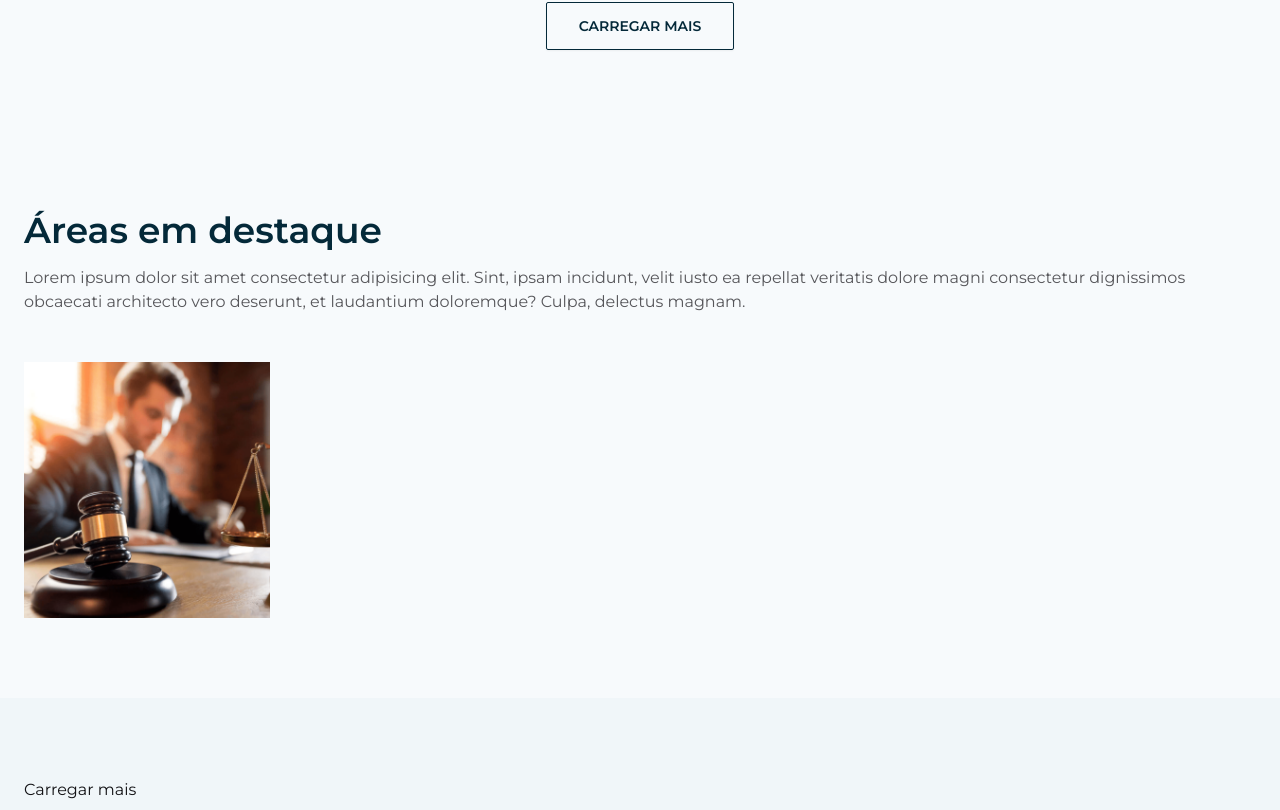
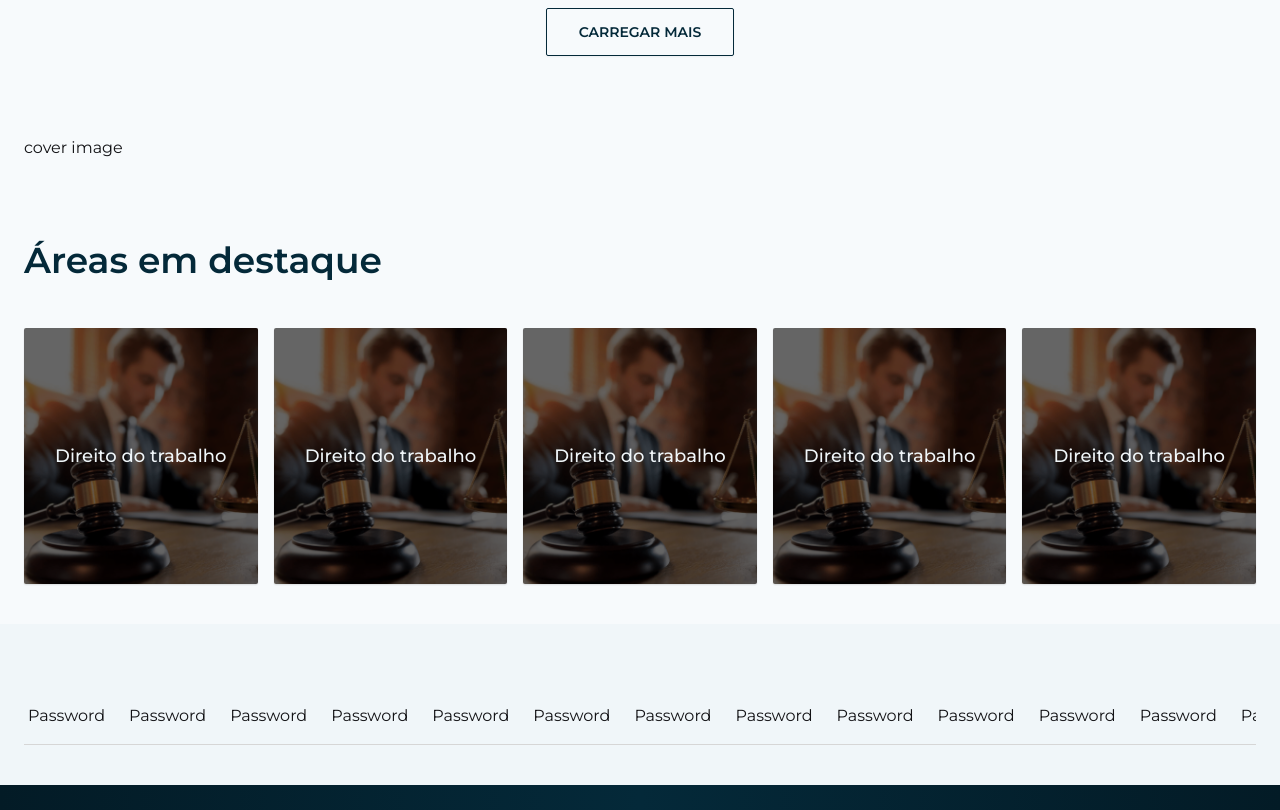
Before and after one commit to charmingruby/consulmagno-e-assis, a Next.js app: page /blog in a window 1280 px wide. Shown: the part 1490-2300 px from the top of the page. Built offline with nearby package versions, Linux system fonts and the light colour scheme.

Commit message:
posts tabs setup

```diff
--- a/package.json
+++ b/package.json
@@ -14,6 +14,8 @@
     "@apollo/experimental-nextjs-app-support": "^0.5.0",
     "@headlessui/react": "^1.7.15",
     "@hookform/resolvers": "^3.1.1",
+    "@radix-ui/react-scroll-area": "^1.0.5",
+    "@radix-ui/react-tabs": "^1.0.4",
     "@react-email/button": "0.0.11",
     "@react-email/html": "0.0.6",
     "@types/node": "20.4.5",
--- a/src/app/(public)/(routes)/advogados/components/lawyer-card.tsx
+++ b/src/app/(public)/(routes)/advogados/components/lawyer-card.tsx
@@ -26,28 +26,26 @@ interface LawyerCardProps {
 export function LayerCard(props: LawyerCardProps) {
   return (
     <Box>
-      <div className="flex flex-col">
+      <div className="flex flex-col items-center">
         {/* Foto  */}
-        <div className="grid grid-cols-2">
-          <div className="p-1 border-2 border-primary-main rounded-full w-fit">
+        <div className="p-2 border border-gray-100 rounded-full w-fit">
           <Image
             alt="foto do John"
             src={props.avatarUrl}
-              className="rounded-full h-20 w-20"
+            className="rounded-full h-40 w-40"
           />
         </div>
 
         {/* Nome, Função e descrição  */}
-          <div className="flex flex-col justify-center mt-4">
+        <div className="flex flex-col text-center mt-4">
           <strong className="text-lg">{props.name}</strong>
           <small className="text-sm font-medium text-gray-400">
             {props.role}
           </small>
         </div>
-        </div>
 
         <div className="mt-6">
-          <p className="text-sm ">{props.description}</p>
+          <p className="text-sm">{props.description}</p>
         </div>
 
         {/* Áreas */}
@@ -57,9 +55,7 @@ export function LayerCard(props: LawyerCardProps) {
           ))}
         </div>
 
-        <div className="h-px w-full bg-gray-200 my-4" />
-
-        <div className="flex flex-col  w-full gap-2 ">
+        <div className="flex flex-col w-full mt-8 gap-2 ">
           <div className="flex items-center gap-1">
             <AtSign strokeWidth={1.5} className="w-4 h-4" />
             <small>{props.emailUrl}</small>
@@ -71,7 +67,7 @@ export function LayerCard(props: LawyerCardProps) {
         </div>
 
         {/* redes sociais  */}
-        <div className="flex justify-center gap-4 text-primary-main mt-4">
+        <div className="flex justify-evenly gap-4 text-primary-main mt-4">
           <SocialMedia url={props.instagramUrl} icon={Instagram} />
           <SocialMedia url={props.linkedinUrl} icon={Linkedin} />
         </div>
--- a/src/app/(public)/(routes)/blog/components/featured-categories.tsx
+++ b/src/app/(public)/(routes)/blog/components/featured-categories.tsx
@@ -3,7 +3,27 @@ import { FeaturedCategoryItem } from './featured-category-item'
 
 export function FeaturedCategories() {
   return (
-    <div className="grid grid-cols-5">
+    <div className="grid grid-cols-5 gap-4">
+      <FeaturedCategoryItem
+        image={exampleImage}
+        name="Direito do trabalho"
+        slug="direito-do-trabalho"
+      />
+      <FeaturedCategoryItem
+        image={exampleImage}
+        name="Direito do trabalho"
+        slug="direito-do-trabalho"
+      />
+      <FeaturedCategoryItem
+        image={exampleImage}
+        name="Direito do trabalho"
+        slug="direito-do-trabalho"
+      />
+      <FeaturedCategoryItem
+        image={exampleImage}
+        name="Direito do trabalho"
+        slug="direito-do-trabalho"
+      />
       <FeaturedCategoryItem
         image={exampleImage}
         name="Direito do trabalho"
--- a/src/app/(public)/(routes)/blog/components/featured-category-item.tsx
+++ b/src/app/(public)/(routes)/blog/components/featured-category-item.tsx
@@ -14,7 +14,18 @@ export function FeaturedCategoryItem({
 }: FeaturedCategoryItemProps) {
   return (
     <Link href={`/blog/${slug}`}>
-      <Image src={image} alt={name} className="object-cover h-64" />
+      <div className="h-64 relative rounded-sm shadow-sm">
+        <Image
+          src={image}
+          alt={name}
+          className="object-cover h-64 rounded-sm shadow-sm"
+        />
+        <div className="absolute h-full w-full bg-black right-0 top-0 opacity-60 rounded-sm shadow-sm" />
+
+        <span className="font-medium text-lg absolute top-1/2 left-1/2 -translate-x-1/2 -translate-y-1/2 z-30 text-gray-50 w-full text-center">
+          {name}
+        </span>
+      </div>
     </Link>
   )
 }
--- /dev/null
+++ b/src/app/(public)/(routes)/blog/components/posts-with-tabs/index.tsx
@@ -0,0 +1,47 @@
+'use client'
+
+import * as Tabs from '@radix-ui/react-tabs'
+import * as ScrollArea from '@radix-ui/react-scroll-area'
+import { TabItem } from './tab-item'
+
+export function PostsWithTabs() {
+  return (
+    <Tabs.Root defaultValue="tab1" className="w-full">
+      <ScrollArea.Root type="hover">
+        <ScrollArea.Viewport className="w-full overflow-x-scroll">
+          <Tabs.List
+            className="mt-6 flex w-full items-center gap-4 border-b border-gray-100 "
+            aria-label="Manage your account"
+          >
+            <TabItem />
+            <TabItem />
+            <TabItem />
+            <TabItem />
+            <TabItem />
+            <TabItem />
+            <TabItem />
+            <TabItem />
+            <TabItem />
+            <TabItem />
+            <TabItem />
+            <TabItem />
+            <TabItem />
+            <TabItem />
+            <TabItem />
+            <TabItem />
+            <TabItem />
+            <TabItem />
+            <TabItem />
+          </Tabs.List>
+        </ScrollArea.Viewport>
+
+        <ScrollArea.Scrollbar
+          orientation="horizontal"
+          className="flex h-0.5 translate-y-1.5 touch-none select-none bg-gray-100 w-full"
+        >
+          <ScrollArea.Thumb className="rounded-lg bg-gray-300 h-0.5" />
+        </ScrollArea.Scrollbar>
+      </ScrollArea.Root>
+    </Tabs.Root>
+  )
+}
--- /dev/null
+++ b/src/app/(public)/(routes)/blog/components/posts-with-tabs/tab-item.tsx
@@ -0,0 +1,9 @@
+import * as Tabs from '@radix-ui/react-tabs'
+
+export function TabItem() {
+  return (
+    <Tabs.Trigger className="whitespace-nowrap relative px-1 py-4" value="tab2">
+      Password
+    </Tabs.Trigger>
+  )
+}
--- /dev/null
+++ b/src/app/(public)/(routes)/blog/components/socials-header.tsx
@@ -0,0 +1,14 @@
+import { Facebook, Instagram } from 'lucide-react'
+
+export function SocialsHeader() {
+  return (
+    <header className="flex items-center justify-end gap-2 w-full">
+      <div className="bg-gray-50 p-2 border border-gray-100 shadow-sm rounded-full">
+        <Instagram className="h-5 w-5" />
+      </div>
+      <div className="bg-gray-50 p-2 border border-gray-100 shadow-sm rounded-full">
+        <Facebook className="h-5 w-5" />
+      </div>
+    </header>
+  )
+}
--- a/src/app/(public)/(routes)/blog/page.tsx
+++ b/src/app/(public)/(routes)/blog/page.tsx
@@ -6,6 +6,8 @@ import { Text } from '@/components/ui/text'
 import { generateStaticSeo } from '@/components/seo/static'
 import { RecentPostsList } from './components/recent-posts-list'
 import { FeaturedCategories } from './components/featured-categories'
+import { SocialsHeader } from './components/socials-header'
+import { PostsWithTabs } from './components/posts-with-tabs'
 
 export const metadata = generateStaticSeo({
   rawTitle: 'Blog',
@@ -28,9 +30,16 @@ export default function Blog() {
       {/* Most recents */}
       <Container.Root backgroundColor="white">
         <Container.Content className="flex flex-col items-center gap-8">
+          <SocialsHeader />
+
           <RecentPostsList />
           <Button color="outline">Carregar mais</Button>
         </Container.Content>
+      </Container.Root>
+
+      {/* Cover */}
+      <Container.Root backgroundColor="white">
+        <Container.Content>cover image</Container.Content>
       </Container.Root>
 
       {/* Categories */}
@@ -38,12 +47,6 @@ export default function Blog() {
         <Container.Content>
           <div className="space-y-4 mb-12">
             <PageTitle title="Áreas em destaque" />
-            <Text opacity="low" size="md">
-              Lorem ipsum dolor sit amet consectetur adipisicing elit. Sint,
-              ipsam incidunt, velit iusto ea repellat veritatis dolore magni
-              consectetur dignissimos obcaecati architecto vero deserunt, et
-              laudantium doloremque? Culpa, delectus magnam.
-            </Text>
           </div>
 
           <FeaturedCategories />
@@ -51,9 +54,10 @@ export default function Blog() {
       </Container.Root>
 
       {/* Tabs navigation */}
-      <Container.Root>
-        <Container.Content>Carregar mais</Container.Content>
-      </Container.Root>
+
+      <Container.Content>
+        <PostsWithTabs />
+      </Container.Content>
 
       {/* CTA */}
       <CTA.Root>
--- a/src/app/(public)/layout.tsx
+++ b/src/app/(public)/layout.tsx
@@ -7,11 +7,11 @@ import { Header } from './components/navigation/header'
 
 export default function PublicLayout({ children }: PropsWithChildren) {
   return (
-    <main>
+    <main className="overflow-x-auto">
       <Drawer />
       <Header />
       <ContactWidget />
-      {children}
+      <div className="max-w-[100vw]">{children}</div>
       <Footer />
     </main>
   )
--- a/src/components/ui/container/content.tsx
+++ b/src/components/ui/container/content.tsx
@@ -5,7 +5,7 @@ const content = tv({
   base: 'sm:max-w-[84rem] px-4 lg:px-6 w-full sm:mx-auto',
   variants: {
     spacing: {
-      default: 'py-10 md:py-20',
+      default: 'py-10',
       spaceless: 'py-0',
       lg: 'py-24',
     },
--- a/src/data/areas.ts
+++ b/src/data/areas.ts
@@ -1,5 +1,6 @@
 interface Area {
   slug: string
+  name: string
   offer: string
   action: string
   services: string[]
@@ -8,6 +9,7 @@ interface Area {
 export const areas: Area[] = [
   {
     slug: 'direito-do-trabalho',
+    name: 'Direito do Trabalho',
     offer:
       'Lorem ipsum dolor sit amet consectetur adipisicing elit. Debitis, ipsam soluta error deleniti saepe enim vitae esse culpa hic ullam at doloribus adipisci nobis excepturi perspiciatis nesciunt. Laboriosam, magni a.',
     action:
```
Also changed, not shown: src/app/(public)/(routes)/advogados/page.tsx (+31 -15 lines), 1 other file (tests, documents, lock files or other folders). Lines whose indentation alone changed are shown as unchanged.
